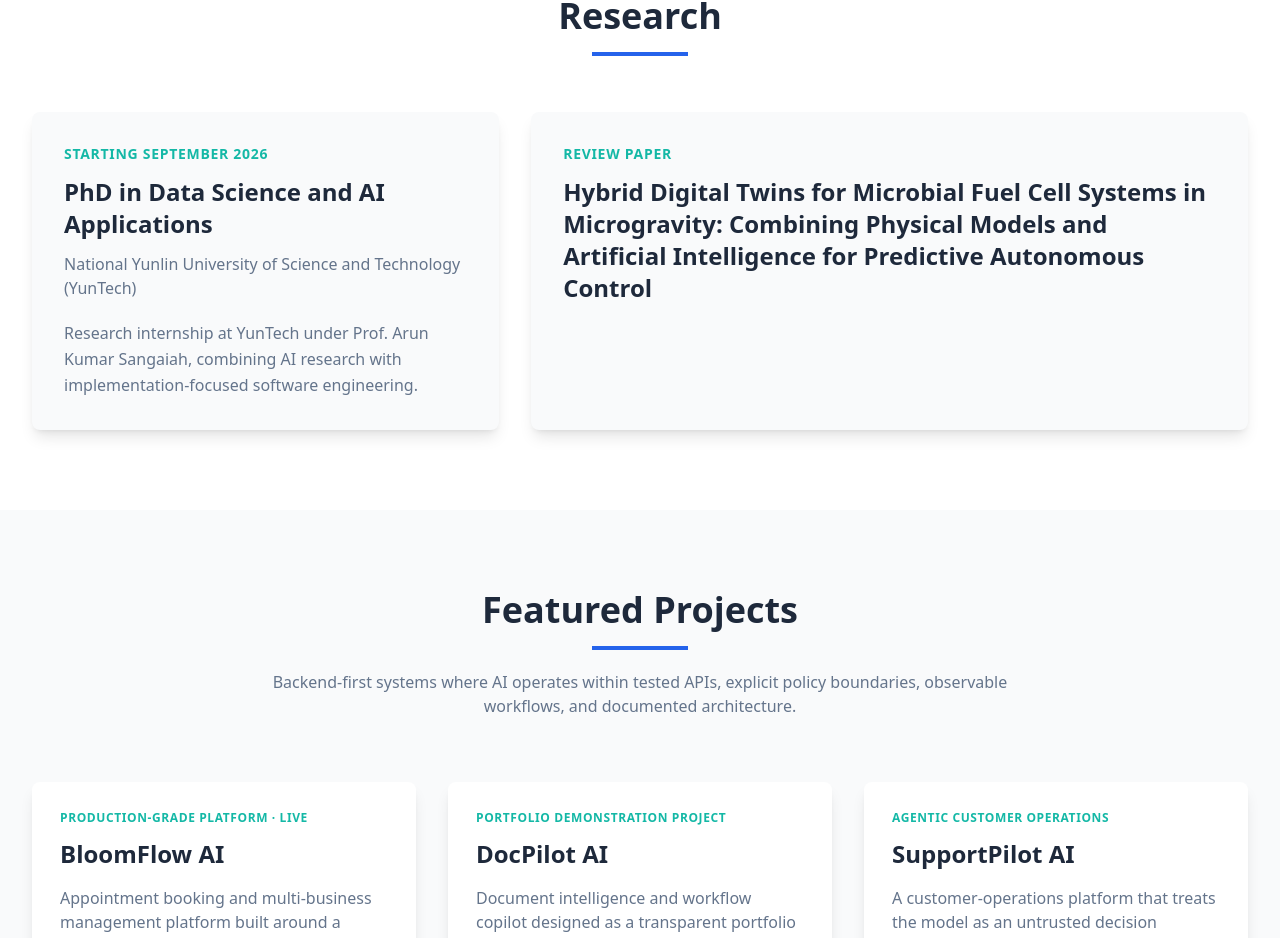
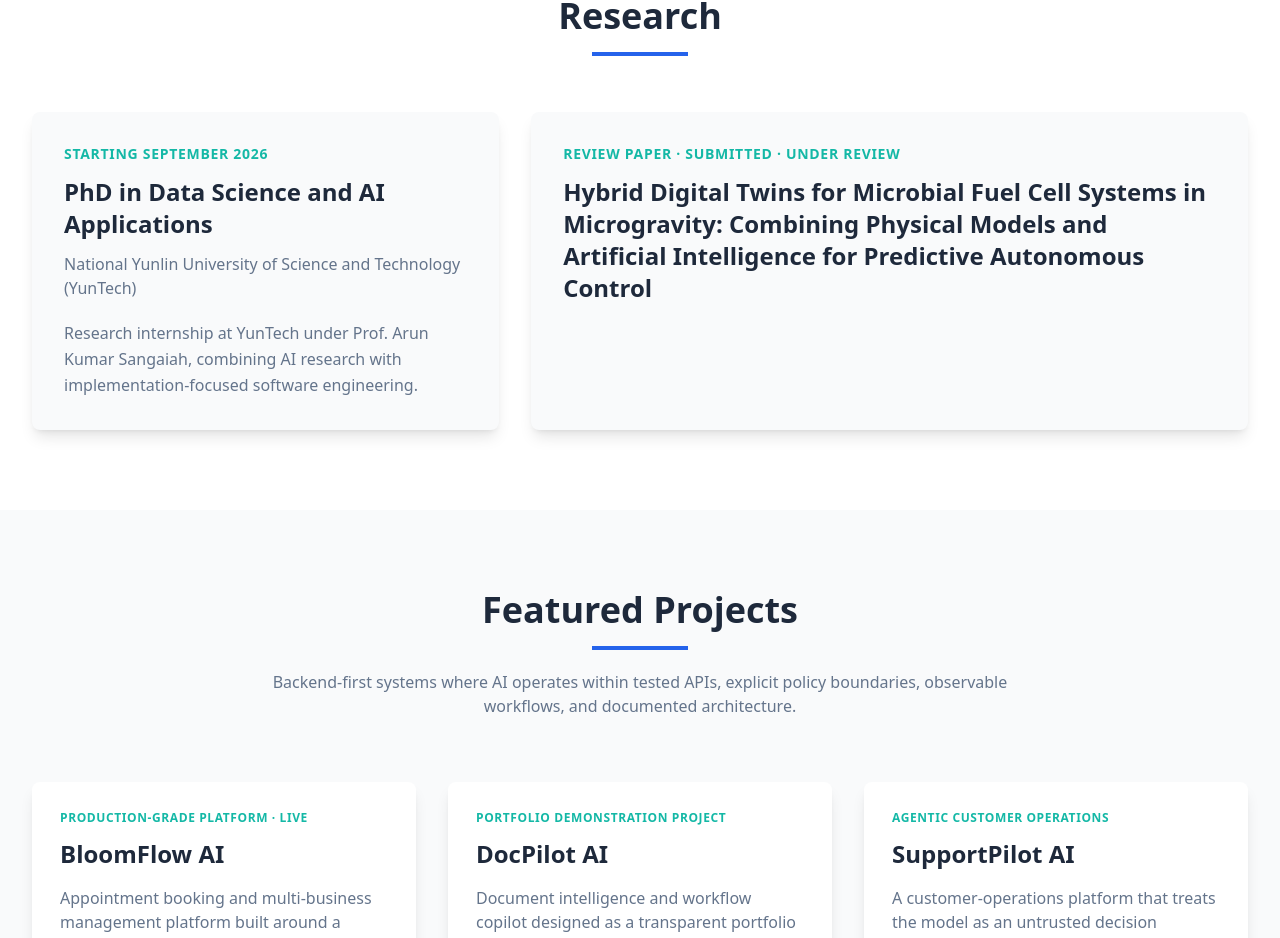
Before and after one commit to maryammahmoudi1993/cv, a React (Vite) app: page / in a window 1280 px wide. Shown: the part 1612-2550 px from the top of the page. Built offline with nearby package versions, Linux system fonts and the light colour scheme.

Commit message:
docs: mark review paper as under review

```diff
--- a/src/components/Research.jsx
+++ b/src/components/Research.jsx
@@ -15,7 +15,9 @@
           </p>
         </article>
         <article className="lg:col-span-3 bg-light-bg dark:bg-slate-800 p-8 rounded-lg shadow-lg">
-          <p className="text-sm font-semibold uppercase tracking-wider text-accent-light dark:text-accent-dark mb-3">Review paper</p>
+          <p className="text-sm font-semibold uppercase tracking-wider text-accent-light dark:text-accent-dark mb-3">
+            Review paper · Submitted · Under review
+          </p>
           <h3 className="text-2xl font-semibold text-text-primary-light dark:text-text-primary-dark mb-4">
             Hybrid Digital Twins for Microbial Fuel Cell Systems in Microgravity: Combining Physical Models and Artificial Intelligence for Predictive Autonomous Control
           </h3>
```
Also changed, not shown: 1 other file (tests, documents, lock files or other folders).
